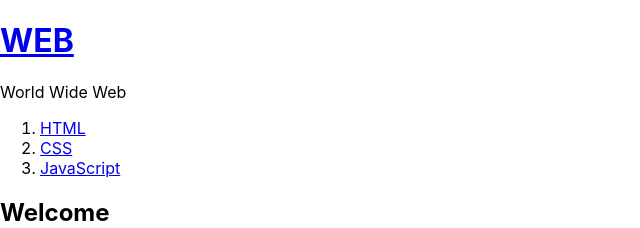
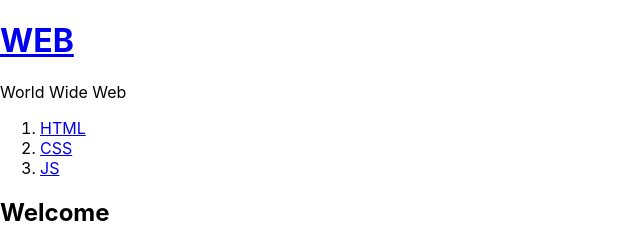
Before and after one commit to songdoing/react-redux-webApp, a React (Create React App) app: page / in a window 1280 px wide. Shown: the top 228 px of the page, without its empty margins (0-640 px from the left). Built offline with nearby package versions, Linux system fonts and the light colour scheme.

Commit message:
containers-nav

```diff
--- a/src/App.js
+++ b/src/App.js
@@ -1,14 +1,14 @@
 import React from 'react';
 import './App.css';
 import Header from "./components/Header";
-import Nav from "./components/Nav";
+import NavContainer from "./containers/Nav";
 import Article from "./components/Article";
 
 function App() {
   return (
     <div className="App">
       <Header></Header>
-      <Nav></Nav>
+      <NavContainer></NavContainer>
       <Article></Article>
     </div>
   );
--- a/src/components/Header.jsx
+++ b/src/components/Header.jsx
@@ -20,7 +20,7 @@ export default connect(
     function(dispatch){
         return {
             onClick : function(){
-                dispatch({type:'CHANGE_MODE', mode : 'WELCOME'})
+                dispatch({type: 'WELCOME'})
             }
         }
     }
--- a/src/components/Nav.jsx
+++ b/src/components/Nav.jsx
@@ -2,12 +2,17 @@ import React, { Component } from 'react'
 
 export default class Nav extends Component {
     render() {
+        var tags = [];
+        for(var i=0; i<this.props.data.length; i++) {
+            var d = this.props.data[i];
+            tags.push(<li key = {d.id}><a href = "#{d.title}" data-id = {d.id} onClick = {function(e){
+                this.props.onClick(e.target.dataset.id);  //props에 dataset.id담기, container의 onclick으로
+            }.bind(this)}>{d.title}</a></li>)
+        }
         return (
             <nav>
                 <ol>
-                    <li><a href = "html.html">HTML</a></li>
-                    <li><a href = "css.html">CSS</a></li>
-                    <li><a href = "JavaScript.html">JavaScript</a></li>
+                    {tags}
                 </ol>
             </nav>
         )
--- /dev/null
+++ b/src/containers/Nav.jsx
@@ -0,0 +1,17 @@
+import Nav from '../components/Nav';
+import {connect} from 'react-redux';
+
+export default connect(
+    function(state) {
+        return {data:state.contents}
+    },
+    function(dispatch) {
+        return {
+            onClick : function(id){
+                dispatch({type:'READ', id:id});
+                //내부의 this.props.onClick(e.target.dataset.id)를 실행.인자로 id받아 store에 dispatch함
+                //action과 id값을 받는다.
+            }
+        }
+    }
+)(Nav);
--- a/src/store.js
+++ b/src/store.js
@@ -8,8 +8,8 @@ var initState = {
     selected_content_id : 1,
     contents : [
         {id : 1, title : 'HTML', desc : 'HTML is ...'},
-        {id : 1, title : 'CSS', desc : 'CSS is ...'},
-        {id : 1, title : 'JS', desc : 'JS is ...'}
+        {id : 2, title : 'CSS', desc : 'CSS is ...'},
+        {id : 3, title : 'JS', desc : 'JS is ...'}
     ]
 }
 function reducer(state = initState, action) {
@@ -19,9 +19,13 @@ function reducer(state = initState, action) {
         return initState;
     }
     */
-   if(action.type === 'CHANGE_MODE') {
+   if(action.type === 'WELCOME') {
        //state 값을 바꿔줘야하는데 직빵으로 하면 데이터를 immutability어긋, 따라서 복제해서 사용
        return {...state, mode:action.mode }; //WEB클릭하면서 onclick 이벤트(Header.jsx)발생하고 action.mode를 담는다(welcome)
+   }
+   if(action.type === 'READ') {
+        return {...state, mode:'READ',
+        selected_content_id:action.id}
    }
    return state;
 }
```
